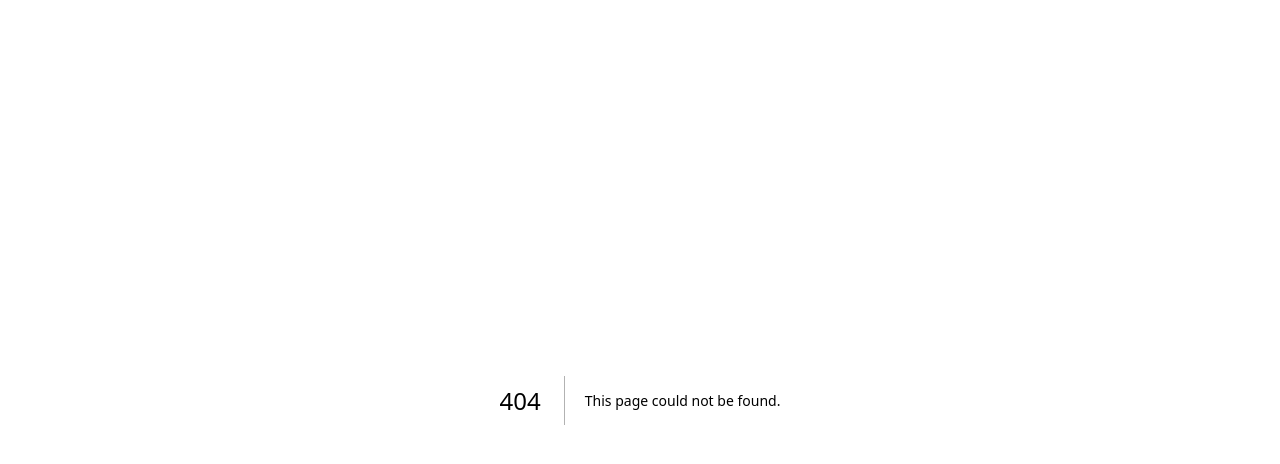
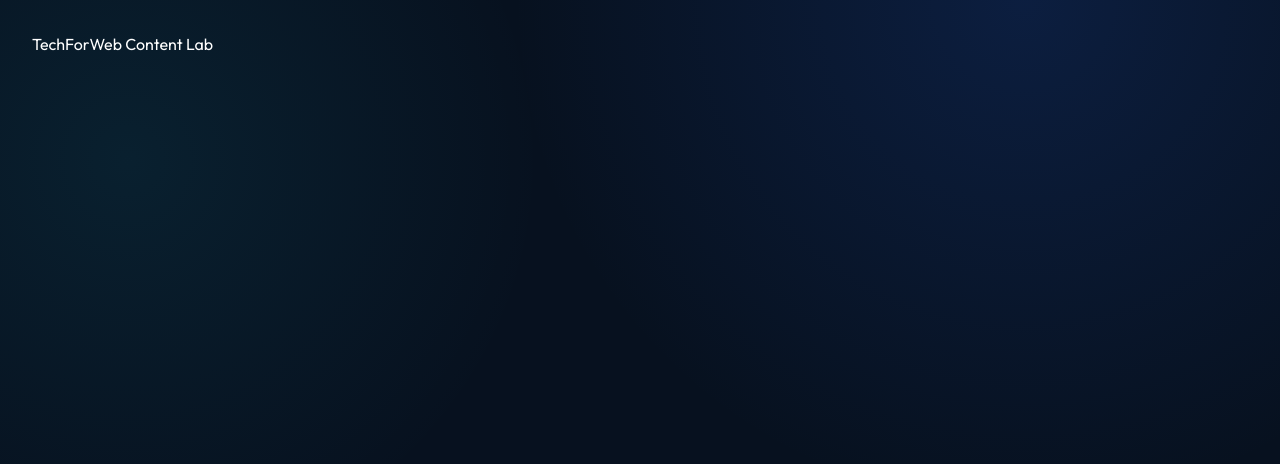
Before and after one commit to Storepac/gerador-ideias, a Next.js app: page /roteiro in a window 1280 px wide. Before the commit this address had no page. Shown: the top 464 px of the page. Built offline with nearby package versions, Linux system fonts and the light colour scheme.

Commit message:
add content lab route shell

```diff
--- /dev/null
+++ b/app/roteiro/page.tsx
@@ -0,0 +1,7 @@
+export default function RoteiroPage() {
+  return (
+    <main className="min-h-screen p-8 text-white">
+      <h1>TechForWeb Content Lab</h1>
+    </main>
+  );
+}
```
